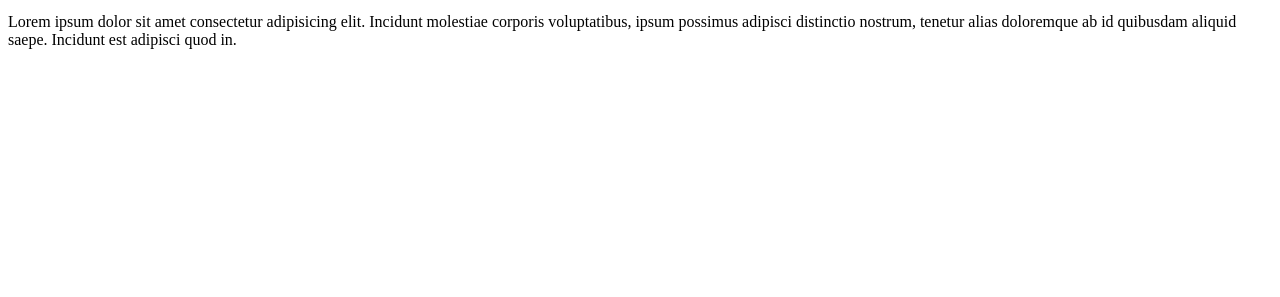
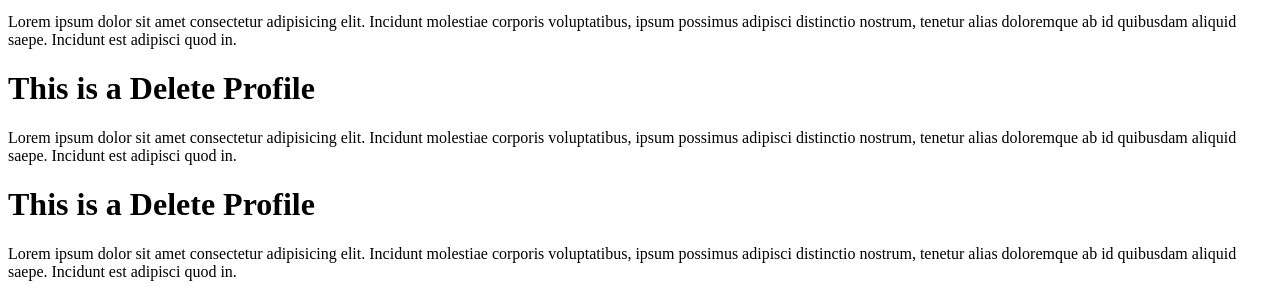
Before and after one commit to LimchhenRevotey/Test-Research-GitHub, a plain HTML site: page pages/dashborad/deleteProfile.html in a window 1280 px wide. Shown: the part 669-966 px from the top of the page. Before the commit the page ends 800 px from the top, so only its background shows below. Drawn offline with Linux system fonts and the light colour scheme.

Commit message:
add code new

```diff
--- a/pages/dashborad/deleteProfile.html
+++ b/pages/dashborad/deleteProfile.html
@@ -99,6 +99,25 @@
             </p>
         </div>
     </div>
+     <div>
+        <div>
+            <h1>This is a Delete Profile </h1>
+            <p>
+                Lorem ipsum dolor sit amet consectetur adipisicing elit. Incidunt molestiae corporis voluptatibus, ipsum possimus adipisci distinctio nostrum, tenetur alias doloremque ab id quibusdam aliquid saepe. Incidunt est adipisci quod in.
+
+            </p>
+        </div>
+    </div>
+     <div>
+        <div>
+            <h1>This is a Delete Profile </h1>
+            <p>
+                Lorem ipsum dolor sit amet consectetur adipisicing elit. Incidunt molestiae corporis voluptatibus, ipsum possimus adipisci distinctio nostrum, tenetur alias doloremque ab id quibusdam aliquid saepe. Incidunt est adipisci quod in.
+
+            </p>
+        </div>
+    </div>
+
 
 
 </body>
```
